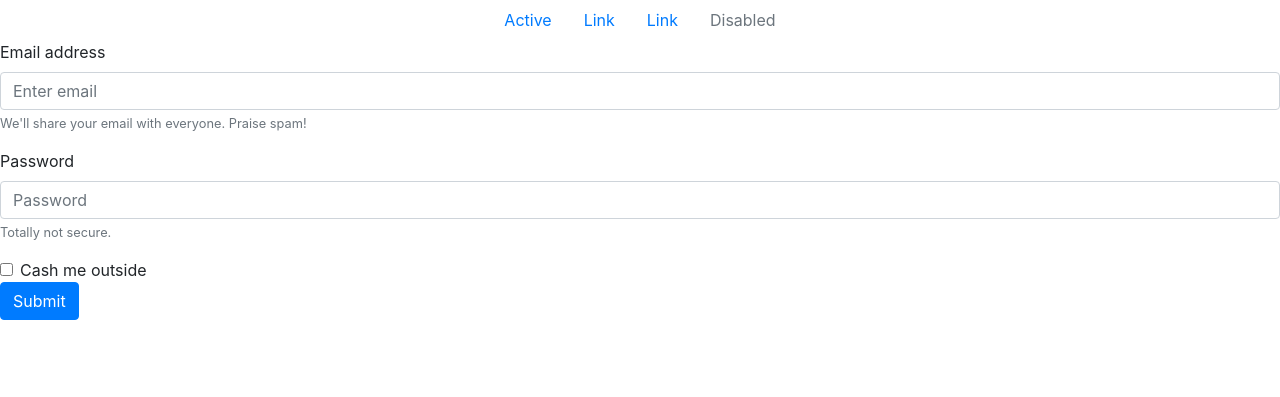
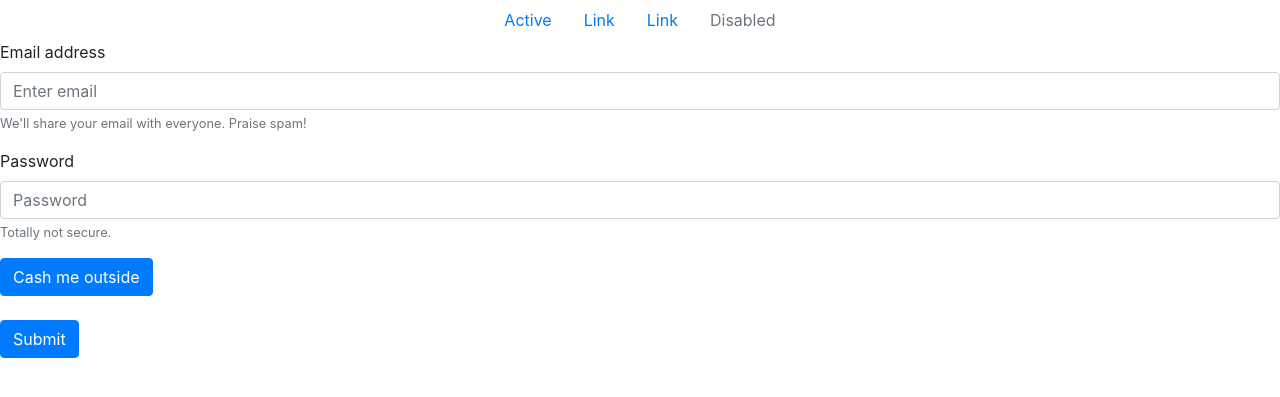
Before and after one commit to joshing-dev/Web-App-Project, a PHP site: page / in a window 1280 px wide. Shown: the top 397 px of the page. Run offline with PHP 8.4, Linux system fonts and the light colour scheme; some libraries are stand-ins or nearby versions.

Commit message:
Made it rain.

```diff
--- a/index.php
+++ b/index.php
@@ -10,6 +10,22 @@
     <link rel="shortcut icon" href="./img/favicon.ico" />
     <title>Joke Emporium</title>
     <link rel="stylesheet" type="text/css" href="makeItRain.css">
+
+    <!-- Optional JavaScript -->
+    <!-- jQuery first, then Popper.js, then Bootstrap JS -->
+    <script src="https://code.jquery.com/jquery-3.2.1.slim.min.js" integrity="sha384-KJ3o2DKtIkvYIK3UENzmM7KCkRr/rE9/Qpg6aAZGJwFDMVNA/GpGFF93hXpG5KkN" crossorigin="anonymous"></script>
+    <script src="https://cdnjs.cloudflare.com/ajax/libs/popper.js/1.12.9/umd/popper.min.js" integrity="sha384-ApNbgh9B+Y1QKtv3Rn7W3mgPxhU9K/ScQsAP7hUibX39j7fakFPskvXusvfa0b4Q" crossorigin="anonymous"></script>
+    <script src="https://maxcdn.bootstrapcdn.com/bootstrap/4.0.0/js/bootstrap.min.js" integrity="sha384-JZR6Spejh4U02d8jOt6vLEHfe/JQGiRRSQQxSfFWpi1MquVdAyjUar5+76PVCmYl" crossorigin="anonymous"></script>
+    <script src="makeItRain.js" > </script>
+
+    <script>
+        //$("#rain").makeItRain();
+
+        $(document).ready(function(){
+            //$("#rain").click(function(){makeItRain()});
+            $("#rain").makeItRain();
+        });
+    </script>
 </head>
 <body>
 <ul class="nav justify-content-center">
@@ -37,17 +53,12 @@
         <input type="password" class="form-control" id="passwordInput" placeholder="Password">
         <small id="passwordHelp" class="form-text text-muted">Totally not secure.</small>
     </div>
-    <div class="form-check">
-        <input type="checkbox" class="form-check-input" id="exampleCheck1">
-        <label id = 'rain' class="form-check-label" for="exampleCheck1">Cash me outside</label>
-    </div>
+
+    <button id="rain" type="button" class="btn btn-primary">Cash me outside</button>
+    <br><br>
+
     <button type="submit" class="btn btn-primary">Submit</button>
 </form>
-<!-- Optional JavaScript -->
-<!-- jQuery first, then Popper.js, then Bootstrap JS -->
-<script src="https://code.jquery.com/jquery-3.2.1.slim.min.js" integrity="sha384-KJ3o2DKtIkvYIK3UENzmM7KCkRr/rE9/Qpg6aAZGJwFDMVNA/GpGFF93hXpG5KkN" crossorigin="anonymous"></script>
-<script src="https://cdnjs.cloudflare.com/ajax/libs/popper.js/1.12.9/umd/popper.min.js" integrity="sha384-ApNbgh9B+Y1QKtv3Rn7W3mgPxhU9K/ScQsAP7hUibX39j7fakFPskvXusvfa0b4Q" crossorigin="anonymous"></script>
-<script src="https://maxcdn.bootstrapcdn.com/bootstrap/4.0.0/js/bootstrap.min.js" integrity="sha384-JZR6Spejh4U02d8jOt6vLEHfe/JQGiRRSQQxSfFWpi1MquVdAyjUar5+76PVCmYl" crossorigin="anonymous"></script>
-<script src="makeItRain.js" > </script>
+
 </body>
 </html>
```
